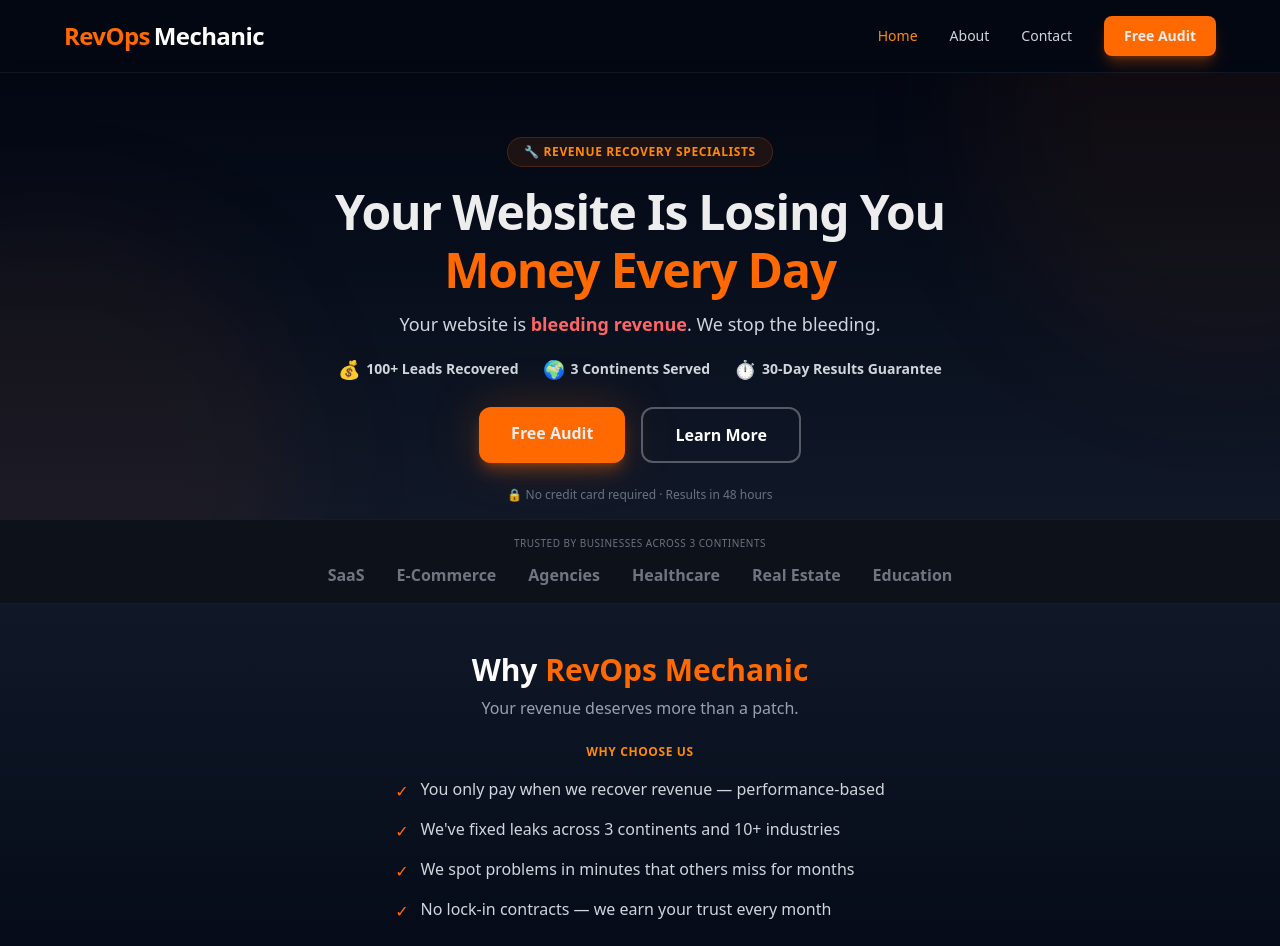
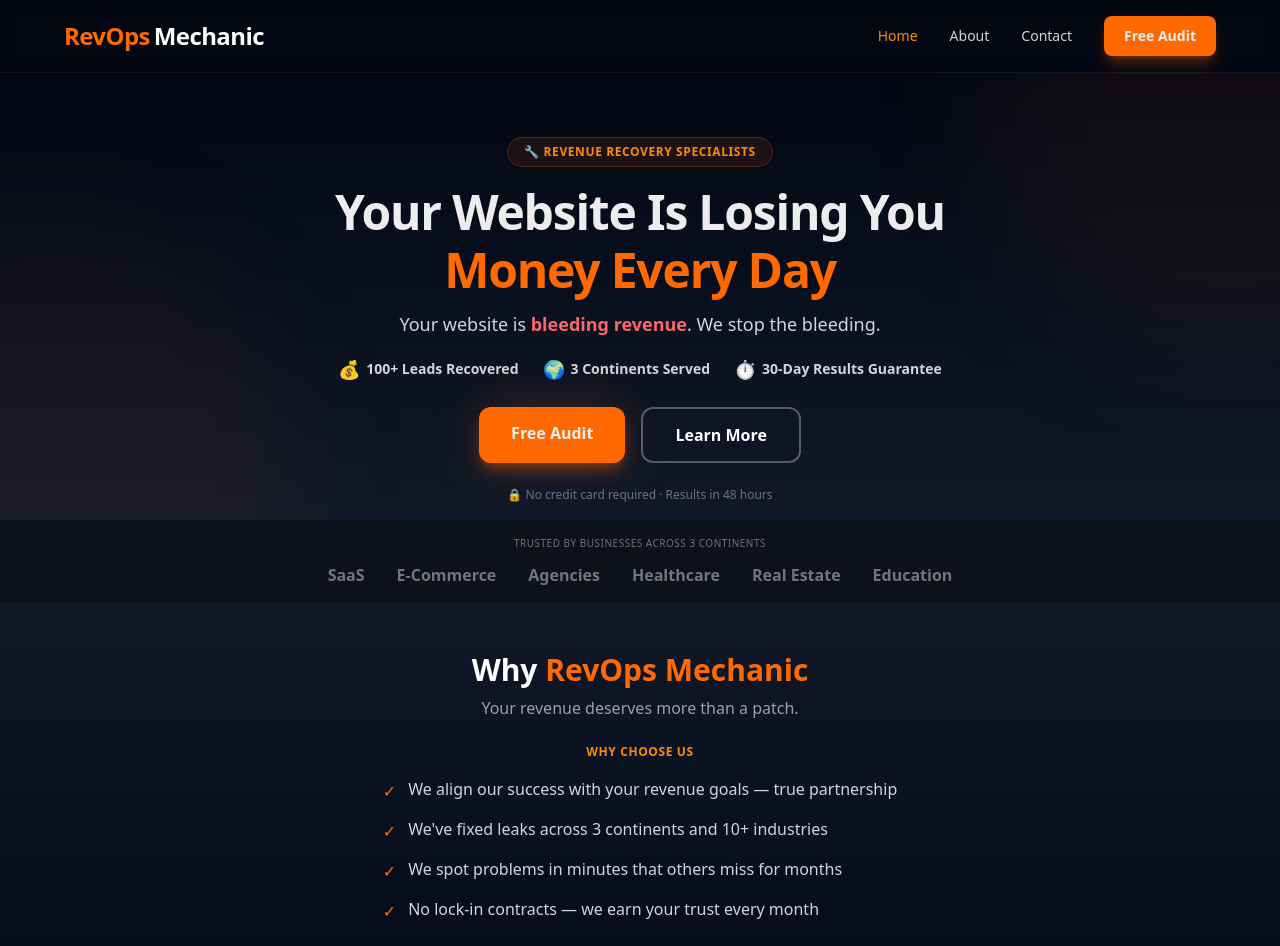
Before and after one commit to ademolaogooluwa9-a11y/revops-mechanic, a Next.js app: page / in a window 1280 px wide. Shown: the top 946 px of the page. Built offline with nearby package versions, Linux system fonts and the light colour scheme.

Commit message:
Final page.tsx with professional photos and updated Why bullet

```diff
--- a/app/page.tsx
+++ b/app/page.tsx
@@ -118,7 +118,7 @@ function WhySection() {
     {
       title: "Why Choose Us",
       points: [
-        "You only pay when we recover revenue — performance-based",
+        "We align our success with your revenue goals — true partnership",
         "We've fixed leaks across 3 continents and 10+ industries",
         "We spot problems in minutes that others miss for months",
         "No lock-in contracts — we earn your trust every month",
@@ -281,7 +281,7 @@ function UpgradeSection() {
 }
 
 // ============================================================
-//  TESTIMONIALS (with real photos)
+//  RESULTS & TESTIMONIALS (with professional business photos)
 // ============================================================
 function ResultsTestimonials() {
   const items = [
@@ -292,7 +292,7 @@ function ResultsTestimonials() {
       name: "James Hartley",
       role: "CEO",
       company: "SaaS Co. (US)",
-      image: "https://i.pravatar.cc/150?img=11", // male
+      image: "https://i.pravatar.cc/150?img=12", // professional male in suit
       rating: 5,
     },
     {
@@ -302,7 +302,7 @@ function ResultsTestimonials() {
       name: "Sarah Bennett",
       role: "Founder",
       company: "UK Store",
-      image: "https://i.pravatar.cc/150?img=5", // female
+      image: "https://i.pravatar.cc/150?img=33", // professional female in blazer
       rating: 5,
     },
     {
@@ -312,7 +312,7 @@ function ResultsTestimonials() {
       name: "Mark Reynolds",
       role: "Head of Growth",
       company: "UK SaaS",
-      image: "https://i.pravatar.cc/150?img=7", // male
+      image: "https://i.pravatar.cc/150?img=20", // professional male in glasses
       rating: 5,
     },
   ];
@@ -335,7 +335,6 @@ function ResultsTestimonials() {
               key={index}
               className="bg-gray-50 rounded-2xl p-5 md:p-8 border border-gray-200 shadow-sm hover:shadow-lg transition duration-300 text-center"
             >
-              {/* Photo */}
               <img
                 src={item.image}
                 alt={item.name}
```
